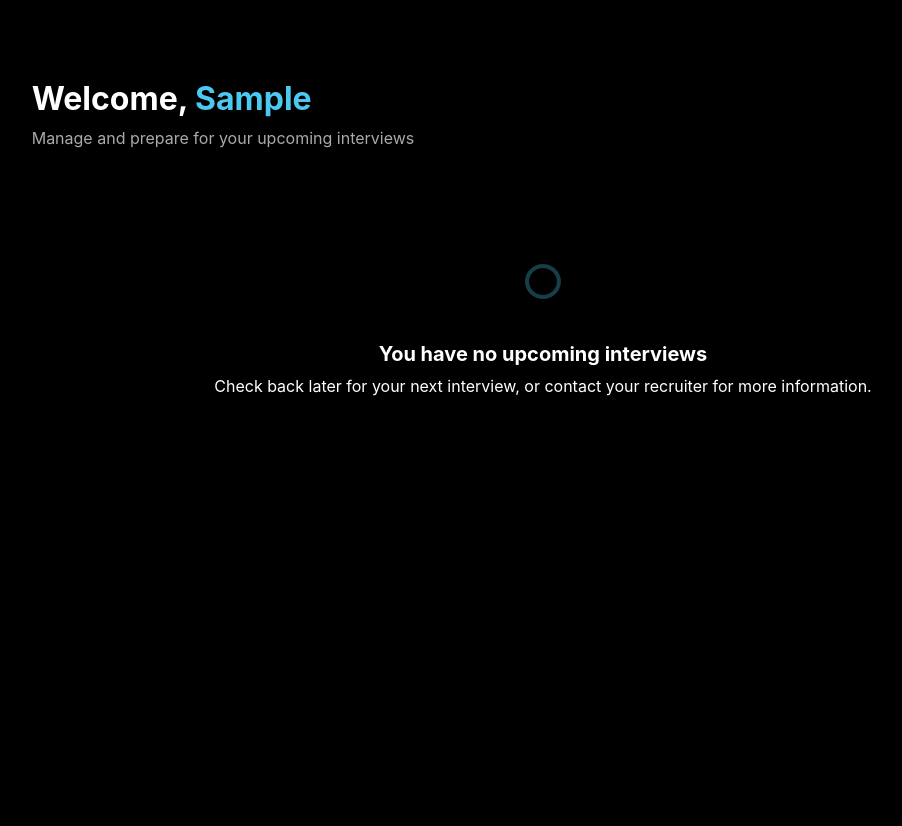
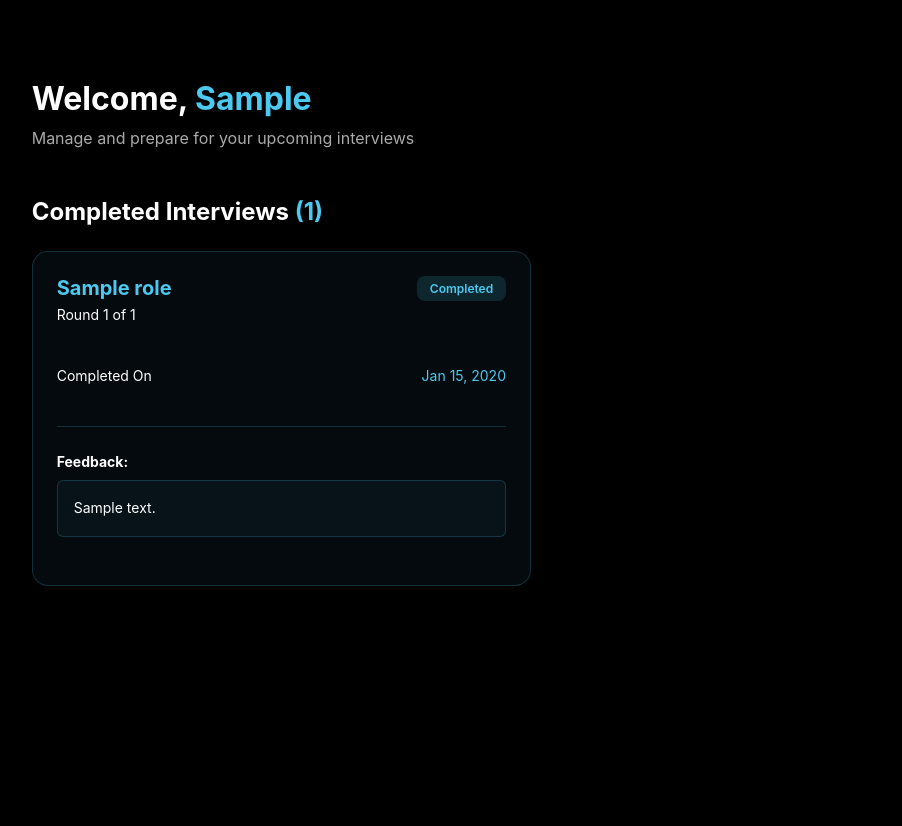
Before and after one commit to DanielOnGitHub17/vode, a Django app: page /candidate/ in a window 1280 px wide. Shown: the part 87-913 px from the top of the page, without its empty margins (97-999 px from the left). Run offline with Django 5.2, Linux system fonts and the light colour scheme; tables that the repository leaves empty hold one stand-in row (values such as "Sample post").

Commit message:
Refactor interview handling; separate pending and completed interviews, update template for better clarity

```diff
--- a/cand/views.py
+++ b/cand/views.py
@@ -17,19 +17,29 @@
         mock_candidate = Candidate.objects.first()  # request.user.candidate
 
         if mock_candidate:
-            # Only show interviews that have not been completed
-            interviews = Interview.objects.filter(
+            # Get pending interviews
+            pending_interviews = Interview.objects.filter(
                 candidate=mock_candidate,
                 completed_at__isnull=True  # Only pending interviews
             ).select_related(
                 "round", "round__role"
-            )
+            ).order_by("round__round_number")
+
+            # Get completed interviews
+            completed_interviews = Interview.objects.filter(
+                candidate=mock_candidate,
+                completed_at__isnull=False  # Only completed interviews
+            ).select_related(
+                "round", "round__role"
+            ).order_by("-completed_at")  # Most recent first
         else:
-            interviews = Interview.objects.none()
+            pending_interviews = Interview.objects.none()
+            completed_interviews = Interview.objects.none()
 
         context = {
             "candidate": mock_candidate,
-            "interviews": interviews,
+            "pending_interviews": pending_interviews,
+            "completed_interviews": completed_interviews,
         }
 
         return render(request, "cand/index.html", context)
--- a/interview/views.py
+++ b/interview/views.py
@@ -80,9 +80,10 @@
     Interview view - displays the technical interview interface
     """
     mock_candidate = Candidate.objects.first()  # TODO: request.user.candidate
+    print(mock_candidate.user.get_full_name())
 
     try:
-        interview_obj = Interview.objects.filter(candidate=mock_candidate)
+        interview_obj = Interview.objects.filter(id=id, candidate=mock_candidate)[0]
 
         if interview_obj.candidate != mock_candidate:
             messages.error(request, "You are not authorized to view this interview.")
--- a/templates/cand/index.html
+++ b/templates/cand/index.html
@@ -32,13 +32,13 @@
             {% endfor %}
         {% endif %}
 
-        {% if interviews %}
-            <!-- Interviews Grid -->
-            <div>
-                <h2 class="h4 fw-bold mb-4" style="color: #fff;">You have <span style="color: #4cc9f0;">{{ interviews.count }}</span> upcoming interview{{ interviews.count|pluralize }}</h2>
+        {% if pending_interviews %}
+            <!-- Pending Interviews Section -->
+            <div class="mb-5">
+                <h2 class="h4 fw-bold mb-4" style="color: #fff;">Upcoming Interviews <span style="color: #4cc9f0;">({{ pending_interviews.count }})</span></h2>
 
                 <div class="row row-cols-1 row-cols-md-2 g-4">
-                    {% for interview in interviews %}
+                    {% for interview in pending_interviews %}
                         <div class="col">
                             <div class="card interview-card h-100 transition-all" style="background: rgba(76, 201, 240, 0.05); border: 1px solid rgba(76, 201, 240, 0.2); border-radius: 1rem; transition: all 0.3s;" onmouseover="this.style.borderColor='rgba(76, 201, 240, 0.5)'; this.style.boxShadow='0 10px 30px rgba(76, 201, 240, 0.1)'" onmouseout="this.style.borderColor='rgba(76, 201, 240, 0.2)'; this.style.boxShadow='none'">
                                 <div class="card-body d-flex flex-column">
@@ -74,7 +74,6 @@
 
                                     <!-- Action -->
                                     <div class="mt-auto">
-                                        {% if not interview.completed_at %}
                                         <form method="post" class="w-100">
                                             {% csrf_token %}
                                             <input type="hidden" name="interview_id" value="{{ interview.id }}">
@@ -82,12 +81,6 @@
                                                 Start Interview
                                             </button>
                                         </form>
-                                        {% else %}
-                                            <div class="p-3 rounded text-center" style="background: rgba(6, 214, 160, 0.15); border: 1px solid rgba(6, 214, 160, 0.3);">
-                                                <p class="small mb-1" style="color: #aaa;">Final Score</p>
-                                                <p class="h5 fw-bold mb-0" style="color: #06d6a0;">{{ interview.score|default:"—" }}/100</p>
-                                            </div>
-                                        {% endif %}
                                     </div>
                                 </div>
                             </div>
@@ -95,7 +88,64 @@
                     {% endfor %}
                 </div>
             </div>
+        {% endif %}
+
+        {% if completed_interviews %}
+            <!-- Completed Interviews Section -->
+            <div class="mb-5">
+                <h2 class="h4 fw-bold mb-4" style="color: #fff;">Completed Interviews <span style="color: #4cc9f0;">({{ completed_interviews.count }})</span></h2>
+
+                <div class="row row-cols-1 row-cols-md-2 g-4">
+                    {% for interview in completed_interviews %}
+                        <div class="col">
+                            <div class="card interview-card h-100 transition-all" style="background: rgba(76, 201, 240, 0.05); border: 1px solid rgba(76, 201, 240, 0.2); border-radius: 1rem; transition: all 0.3s;" onmouseover="this.style.borderColor='rgba(76, 201, 240, 0.5)'; this.style.boxShadow='0 10px 30px rgba(76, 201, 240, 0.1)'" onmouseout="this.style.borderColor='rgba(76, 201, 240, 0.2)'; this.style.boxShadow='none'">
+                                <div class="card-body d-flex flex-column">
+                                    <!-- Role Info -->
+                                    <div class="mb-4">
+                                        <div class="d-flex justify-content-between align-items-start mb-3">
+                                            <div>
+                                                <h5 class="card-title fw-bold mb-1" style="color: #4cc9f0;">{{ interview.round.role.title }}</h5>
+                                                <p class="small mb-0" style="color: #fff;">Round {{ interview.round.round_number }} of {{ interview.round.role.num_rounds }}</p>
+                                            </div>
+                                            <span class="badge" style="background: rgba(76, 201, 240, 0.15); color: #4cc9f0; padding: 0.4rem 0.8rem; border-radius: 0.5rem; font-size: 0.75rem;">Completed</span>
+                                        </div>
+                                    </div>
+
+                                    <!-- Interview Details -->
+                                    <div class="mb-4 pb-4" style="border-bottom: 1px solid rgba(76, 201, 240, 0.2);">
+                                        <div class="row g-3 small">
+                                            <div class="col-12 d-flex justify-content-between">
+                                                <p class="mb-1" style="color: #fff;">Completed On</p>
+                                                <p class="fw-500" style="color: #4cc9f0;">{{ interview.completed_at|date:"M d, Y" }}</p>
+                                            </div>
+                                        </div>
+                                    </div>
+
+                                    <!-- Feedback Display (Scrollable) -->
+                                    {% if interview.notes %}
+                                    <div class="mb-4 flex-grow-1" style="min-height: 0;">
+                                        <p class="small mb-2 fw-bold" style="color: #fff;">Feedback:</p>
+                                        <div class="p-3 rounded" style="background: rgba(76, 201, 240, 0.05); border: 1px solid rgba(76, 201, 240, 0.2); max-height: 200px; overflow-y: auto;">
+                                            <p class="small mb-0" style="color: #fff; line-height: 1.6; white-space: pre-wrap;">{{ interview.notes }}</p>
+                                        </div>
+                                    </div>
                                     {% else %}
+                                    <div class="mb-4 flex-grow-1">
+                                        <p class="small mb-2 fw-bold" style="color: #fff;">Feedback:</p>
+                                        <div class="p-3 rounded text-center" style="background: rgba(76, 201, 240, 0.05); border: 1px solid rgba(76, 201, 240, 0.2);">
+                                            <p class="small mb-0" style="color: #aaa;">No feedback available</p>
+                                        </div>
+                                    </div>
+                                    {% endif %}
+                                </div>
+                            </div>
+                        </div>
+                    {% endfor %}
+                </div>
+            </div>
+        {% endif %}
+
+        {% if not pending_interviews and not completed_interviews %}
             <!-- Empty State -->
             <div class="text-center py-5">
                 <div class="mb-4">
```
Also changed, not shown: interview/services/gemini_service.py (+4 -4 lines). Lines whose indentation alone changed are shown as unchanged.
